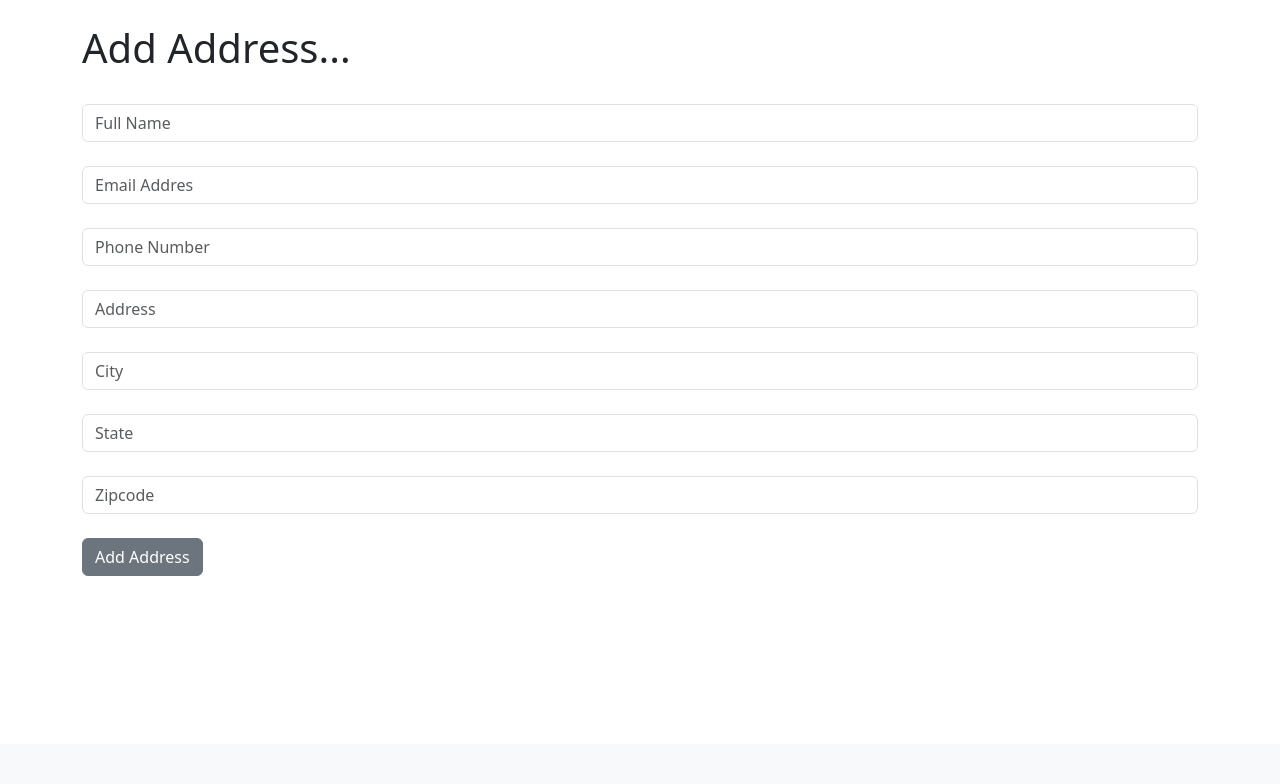
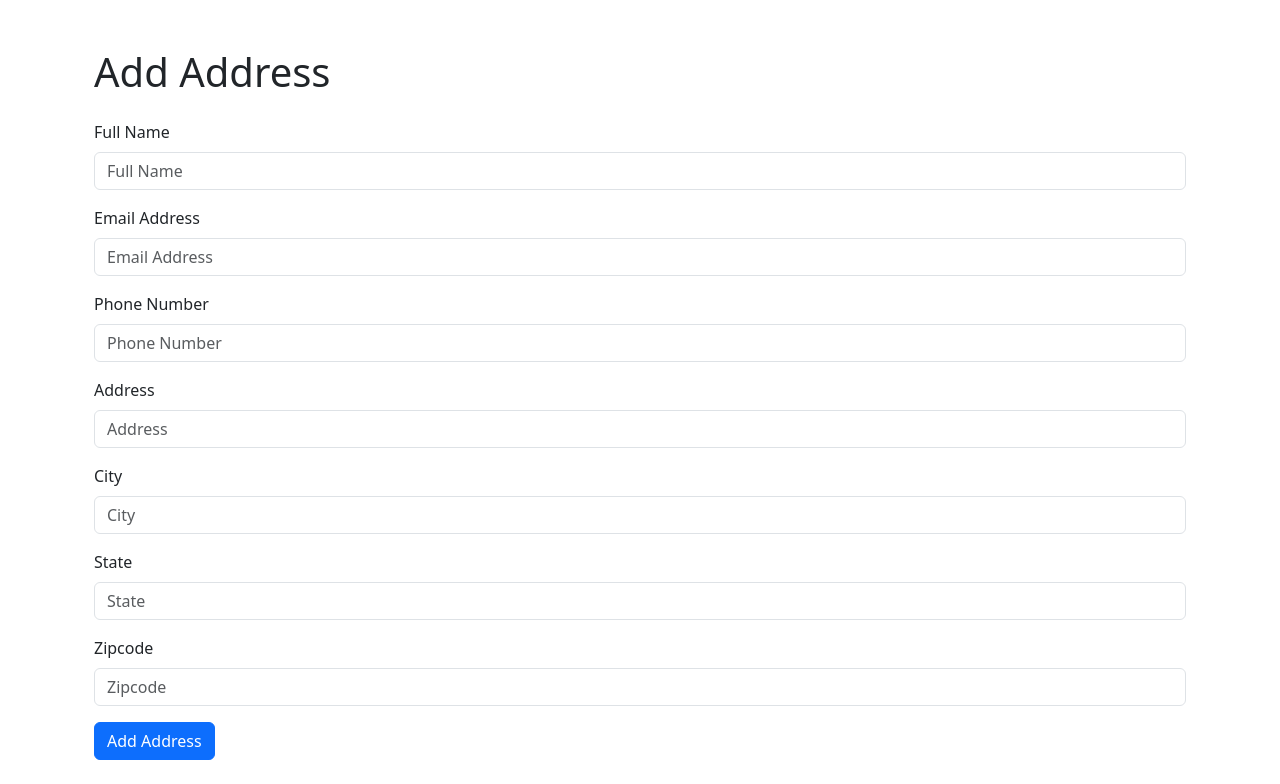
Before and after one commit to drewkybrown/Address-Book, a Django app: page /add_address in a window 1280 px wide. Shown: the part 56-840 px from the top of the page. Before the commit the page ends 632 px from the top, so only its background shows below. Run offline with Django 5.2, Linux system fonts and the light colour scheme.

Commit message:
Style add address page with Bootstrap

```diff
--- a/address_book/templates/add_address.html
+++ b/address_book/templates/add_address.html
@@ -1,41 +1,47 @@
 {% extends 'base.html' %}
 
-
 {% block content %}
-	<h1>Add Address...</h1>
-<br/>
-	<form method="POST">
+<div class="container mt-5">
+    <h1 class="mb-4">Add Address</h1>
+    <form method="POST" class="needs-validation" novalidate>
         {% csrf_token %}
 
-	  <div class="form-group">
-	    <input type="text" class="form-control" id="exampleInputEmail1" aria-describedby="emailHelp" placeholder="Full Name" name="name">
+        <div class="mb-3">
+            <label for="nameInput" class="form-label">Full Name</label>
+            <input type="text" class="form-control" id="nameInput" name="name" placeholder="Full Name" required>
         </div>
-      <br/>
-	  <div class="form-group">
-	    <input type="email" class="form-control" id="exampleInputEmail1" aria-describedby="emailHelp" placeholder="Email Addres" name="email">
+
+        <div class="mb-3">
+            <label for="emailInput" class="form-label">Email Address</label>
+            <input type="email" class="form-control" id="emailInput" name="email" placeholder="Email Address" required>
         </div>
-	  <br/>
-	  <div class="form-group">
-	    <input type="text" class="form-control" id="exampleInputEmail1" aria-describedby="emailHelp" placeholder="Phone Number" name="phone">
+
+        <div class="mb-3">
+            <label for="phoneInput" class="form-label">Phone Number</label>
+            <input type="text" class="form-control" id="phoneInput" name="phone" placeholder="Phone Number" required>
         </div>
-      <br/>
-	  <div class="form-group">
-	    <input type="text" class="form-control" id="exampleInputEmail1" aria-describedby="emailHelp" placeholder="Address" name="address">
+
+        <div class="mb-3">
+            <label for="addressInput" class="form-label">Address</label>
+            <input type="text" class="form-control" id="addressInput" name="address" placeholder="Address" required>
         </div>
-      <br/>
-	  <div class="form-group">
-	    <input type="text" class="form-control" id="exampleInputEmail1" aria-describedby="emailHelp" placeholder="City" name="city">
+
+        <div class="mb-3">
+            <label for="cityInput" class="form-label">City</label>
+            <input type="text" class="form-control" id="cityInput" name="city" placeholder="City" required>
         </div>
-      <br/>
-	  <div class="form-group">
-	    <input type="text" class="form-control" id="exampleInputEmail1" aria-describedby="emailHelp" placeholder="State" name="state">
+
+        <div class="mb-3">
+            <label for="stateInput" class="form-label">State</label>
+            <input type="text" class="form-control" id="stateInput" name="state" placeholder="State" required>
         </div>
-      <br/>
-	  <div class="form-group">
-	    <input type="text" class="form-control" id="exampleInputEmail1" aria-describedby="emailHelp" placeholder="Zipcode" name="zipcode">
+
+        <div class="mb-3">
+            <label for="zipcodeInput" class="form-label">Zipcode</label>
+            <input type="text" class="form-control" id="zipcodeInput" name="zipcode" placeholder="Zipcode" required>
         </div>
-<br/>
-	  <button type="submit" class="btn btn-secondary">Add Address</button>
+
+        <button type="submit" class="btn btn-primary">Add Address</button>
     </form>
-
+</div>
 {% endblock %}
```
Lines whose indentation alone changed are shown as unchanged.
